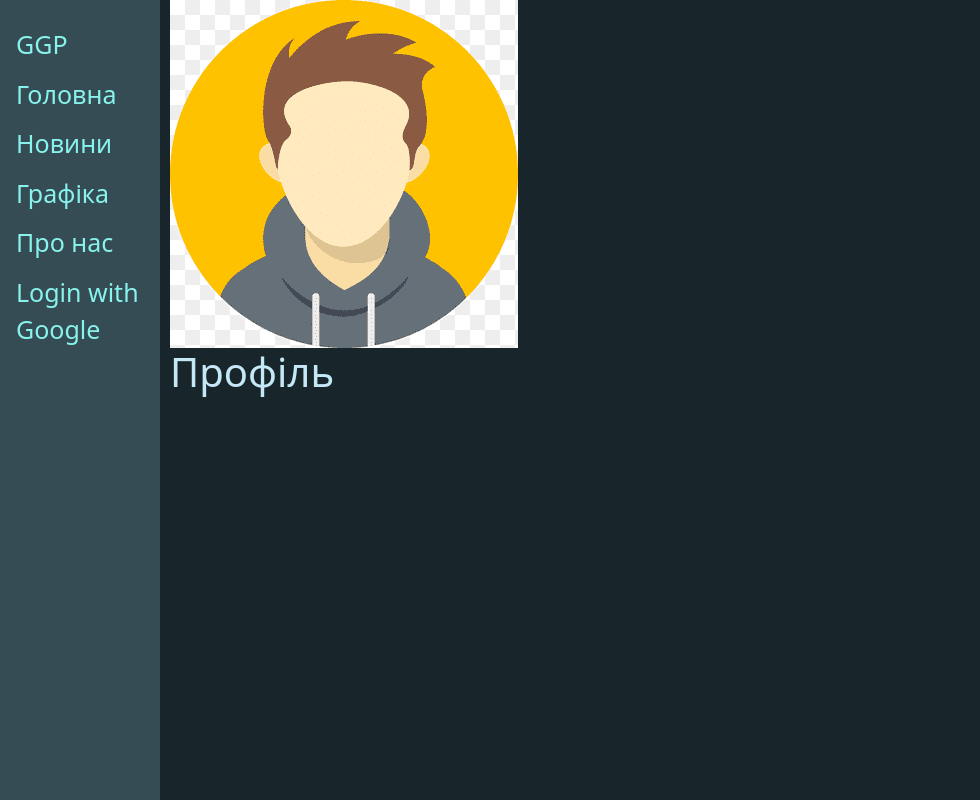
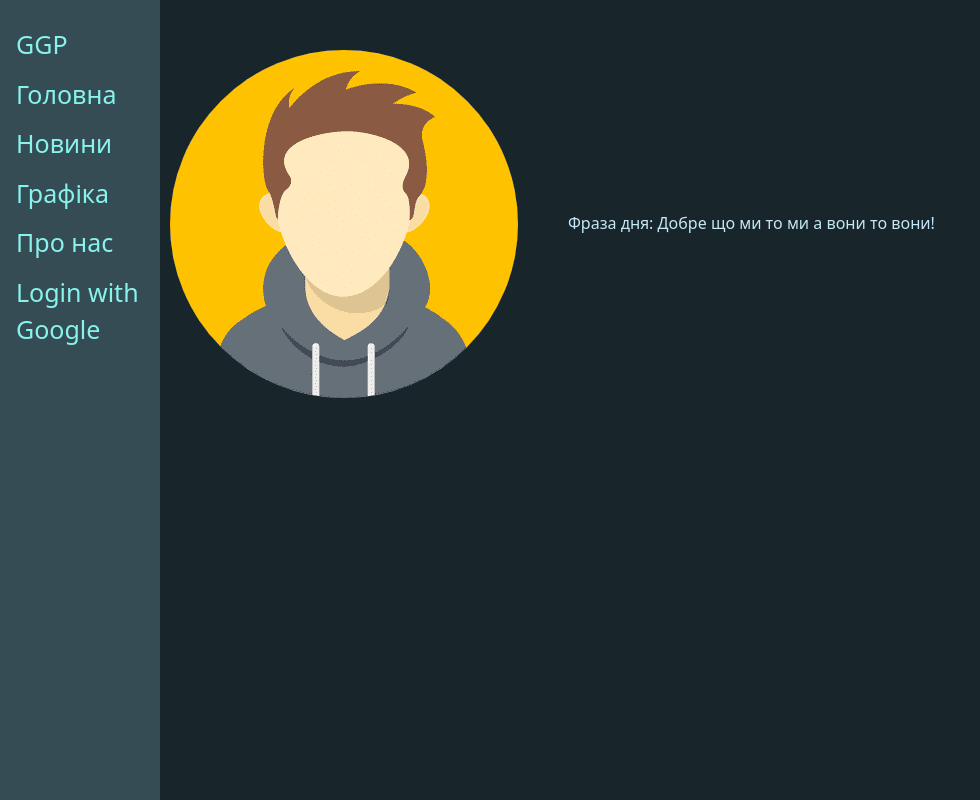
Before and after one commit to Mikater/gameGraphicsPlace, a Django app: page /profile/ in a window 1280 px wide. Shown: the whole page, without its empty margins (0-980 px from the left). Run offline with Django 4.2, Linux system fonts and the light colour scheme; some libraries are stand-ins or nearby versions.

Commit message:
Profile Header

```diff
--- a/main/static/main/css/profile.css
+++ b/main/static/main/css/profile.css
@@ -0,0 +1,23 @@
+.head-profile {
+  margin-top: 50px;
+  display: flex;
+  align-items: center;
+}
+
+.Avatar {
+border-radius: 50%;
+}
+
+.user-info {
+  display: flex;
+  flex-direction: column;
+  margin-left: 50px; /* Налаштуйте відступ, який підходить для вас */
+}
+
+.username {
+  text-align: left;
+}
+
+.random-phrase {
+  margin-top: 5px; /* Налаштуйте відступ, який підходить для вас */
+}
--- a/templates/main/profile.html
+++ b/templates/main/profile.html
@@ -6,7 +6,9 @@
 {% block content %}
 <div class="head-profile">
   <img src="{% static 'main/img/Avatar.png' %}" alt="" class="Avatar">
-  <h1 class="">Профіль</h1>
-
+  <div class="user-info">
+    <h1 class="username">{{ user.username }}</h1>
+    <p class="random-phrase">Фраза дня: Добре що ми то ми а вони то вони!</p>
+  </div>
 </div>
 {% endblock %}
```
Also changed, not shown: 1 other file.
